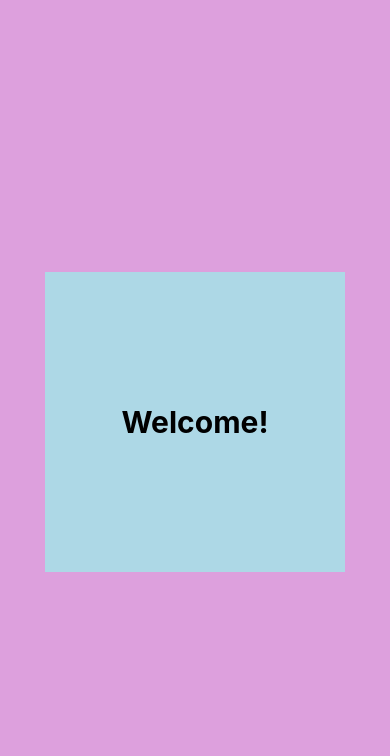
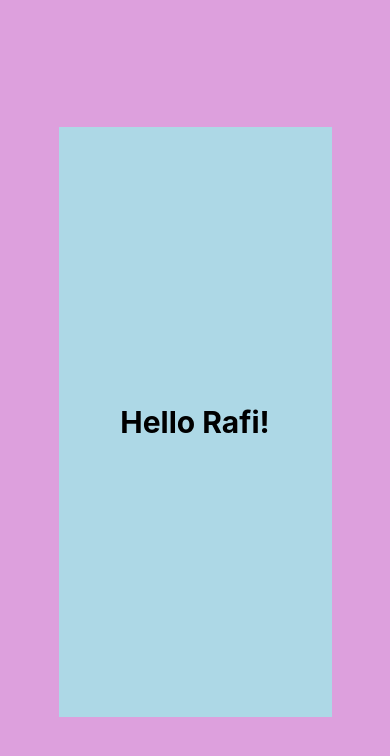
Before and after one commit to adnantariq123/rNative, a React Native app in the folder FirstRun/: screen / in a window 390 px wide. Shown: the top 756 px of the page. Built offline with nearby package versions, Linux system fonts and the light colour scheme.

Commit message:
start of Dimensions API from react native, lesson 41 DOT it ALL over AGAIN!

```diff
--- a/FirstRun/App.js
+++ b/FirstRun/App.js
@@ -1,15 +1,43 @@
-import { Text, View, StyleSheet } from "react-native";
+import { Text, View, StyleSheet, Dimensions } from "react-native";
+import React, {useState, useEffect} from 'react';
 
 
 export default function App() {
+  const [dimensions, setDimensions] = useState({
+    window: Dimensions.get("screen")
+  })
+
+  useEffect(()=>{
+    //alert("this should also work")
+    const subscription = Dimensions.addEventListener("change", ({window})=>{
+      setDimensions ({window})
+    })
+    return ()=> subscription?.remove();
+
+  },[])
+
+  const {window} = dimensions;
+  const windowWidth = window.width;
+  const windowHeight = window.height;
+
   return (
     <View style={styler.container}>
       <View style={styler.box}>
-        <Text style={styler.text}>Welcome!</Text>
+        <Text style={styler.text}>Hello Rafi!</Text>
       </View>
     </View>
   );
 }
+
+// Screen and window dimensions are different on android
+const windowWidth=Dimensions.get("window").width // screen refering to the entire thing..
+const windowHeight=Dimensions.get("window").height
+//ONE VERY MAJOR DRAW BACK of the deminsions api -  the values do not dynamiclly update,
+// when the windows deminsions change either due to orentation, or more complex senarios as foldable phones
+
+// alert(windowWidth)
+
+// alert(windowHeight)
 
 const styler = StyleSheet.create({
   container: {
@@ -19,14 +47,18 @@ const styler = StyleSheet.create({
     justifyContent:"center"
   },
   box: {
-    width:300,
-    height:300,
+    width:windowWidth/2,
+    height:windowHeight/2,
+    // VERY VERY COOL! In the following example the iPad has more than 500 Dimensions.get("window").width SO the width bcame 100%. For the iPhone it will be 70% width instead!
+    width: windowWidth > 500 ? "100%": "70%",
+    height: windowWidth > 600 ? "40%": "70%",
     backgroundColor:"lightblue",
     alignItems: "center",
     justifyContent:"center"
   },
   text: {
     fontSize:30,
-    fontWeight:"bold"
+    fontWeight:"bold",
+    letterSpacing: windowWidth > 500 ? 20: 0 // so this letterSpacing:20 will only show on the iPad JUST HOW COOL is that!
   }
 });
--- a/FirstRun/app.json
+++ b/FirstRun/app.json
@@ -3,7 +3,7 @@
     "name": "FirstRun",
     "slug": "FirstRun",
     "version": "1.0.0",
-    "orientation": "portrait",
+    "orientation": "default",
     "icon": "./assets/icon.png",
     "userInterfaceStyle": "light",
     "splash": {
```
